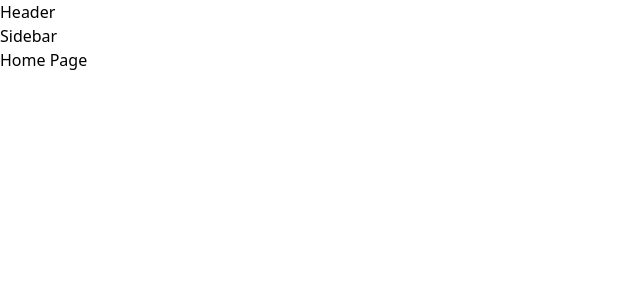
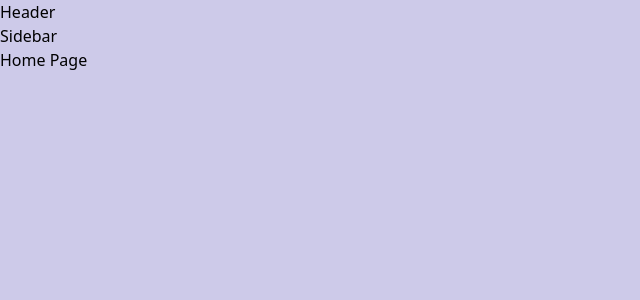
Before and after one commit to guidonunes/marketplace-mern, a React (Create React App) app in the folder dashboard/: page / in a window 1280 px wide. Shown: the top 300 px of the page, without its empty margins (0-640 px from the left). Built offline with nearby package versions, Linux system fonts and the light colour scheme.

Commit message:
add styling to parent div

```diff
--- a/dashboard/src/layout/MainLayout.jsx
+++ b/dashboard/src/layout/MainLayout.jsx
@@ -5,7 +5,7 @@ import Sidebar from './Sidebar';
 
 const MainLayout = () => {
   return (
-    <div>
+    <div className = 'bg-[#cdcae9] w-full min-h-screen'>
       <Header />
       <Sidebar />
       <div>
```
